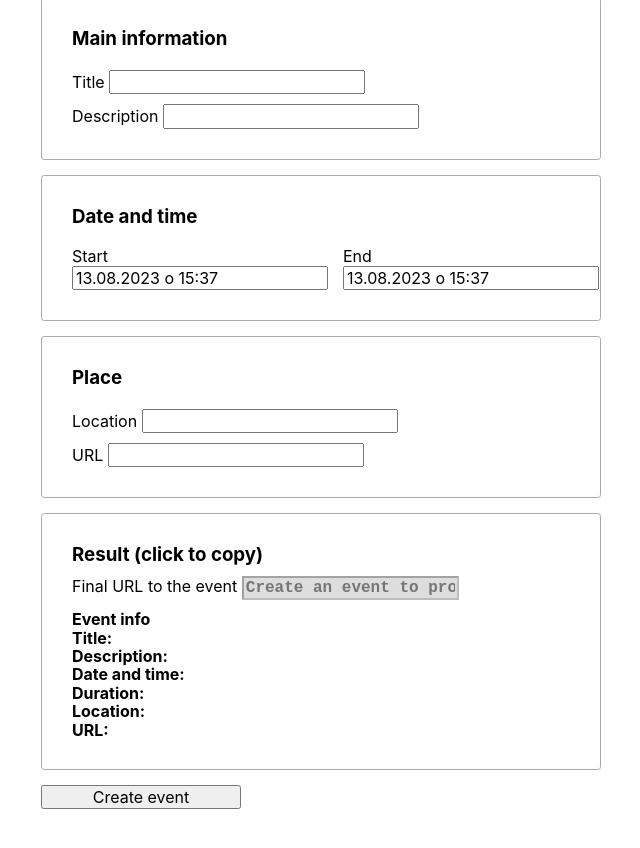
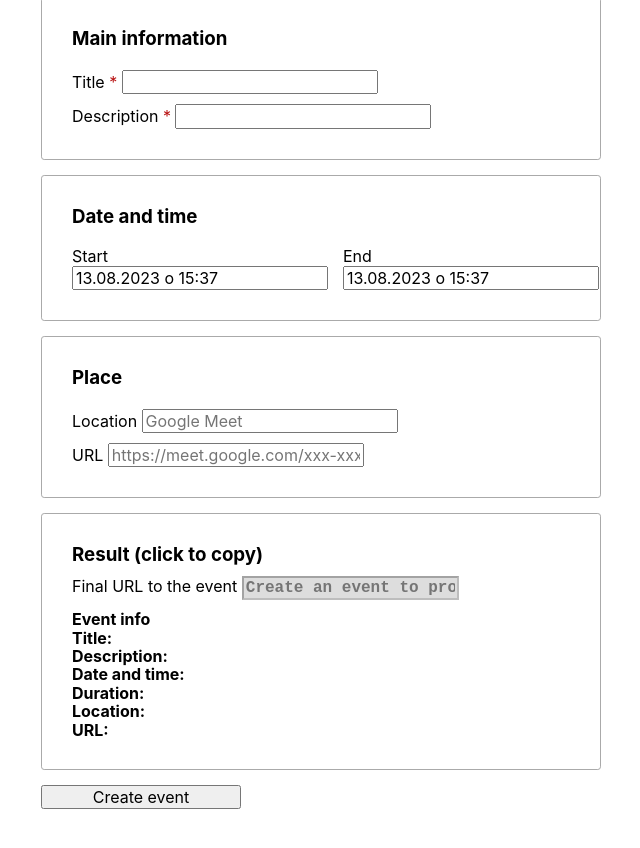
Before and after one commit to biggujo/calendar-events-generator, a website built with Vite: page src/index.html in a window 1280 px wide. Shown: the part 92-940 px from the top of the page, without its empty margins (319-959 px from the left). Built offline with nearby package versions, Linux system fonts and the light colour scheme; what just-validate would draw is missing.

Commit message:
Add form styling fix

```diff
--- a/src/index.html
+++ b/src/index.html
@@ -21,11 +21,11 @@
               <div class='block-item'>
                 <h3 class='block-title'>Main information</h3>
                 <label>
-                  Title
+                  <span class='required'>Title</span>
                   <input type='text' name='title' id='title' autocomplete='off'>
                 </label>
                 <label>
-                  Description
+                  <span class='required'>Description</span>
                   <input type='text' name='description' id='description'
                          autocomplete='off'>
                 </label>
@@ -49,11 +49,14 @@
                 <label>
                   Location
                   <input type='text' name='location' id='location'
+                         placeholder='Google Meet'
                          autocomplete='off'>
                 </label>
                 <label>
                   URL
-                  <input type='text' name='url' id='url' autocomplete='off'>
+                  <input type='text' name='url' id='url'
+                         placeholder='https://meet.google.com/xxx-xxxx-xxx'
+                         autocomplete='off'>
                 </label>
               </div>
               <!--              <div class='block-item'>-->
--- a/src/sass/base/reset.scss
+++ b/src/sass/base/reset.scss
@@ -40,6 +40,16 @@ img {
 
 /* Picnic reset */
 
-input {
+input[type=text] {
+  &:active, &:focus {
+    outline: 2px solid #0074d9;
+  }
+
   transition: none !important;
 }
+
+button[type=submit] {
+  &:active, &:focus {
+    transition: none;
+  }
+}
--- /dev/null
+++ b/src/sass/components/label-required.scss
@@ -0,0 +1,7 @@
+.required {
+  &:after {
+    color: rgb(184, 17, 17);
+
+    content: " *";
+  }
+}
--- a/src/sass/components/results.scss
+++ b/src/sass/components/results.scss
@@ -5,8 +5,10 @@
   cursor: pointer;
 
   &:enabled {
+    color: green;
+
     &:active {
-      border: 1px solid green;
+      outline: 2px solid green;
     }
   }
 
--- a/src/sass/index.scss
+++ b/src/sass/index.scss
@@ -4,6 +4,7 @@
 @import "./components/main";
 @import "./components/block";
 @import "./components/results";
+@import "./components/label-required";
 
 @import "./utils/container";
 
```
